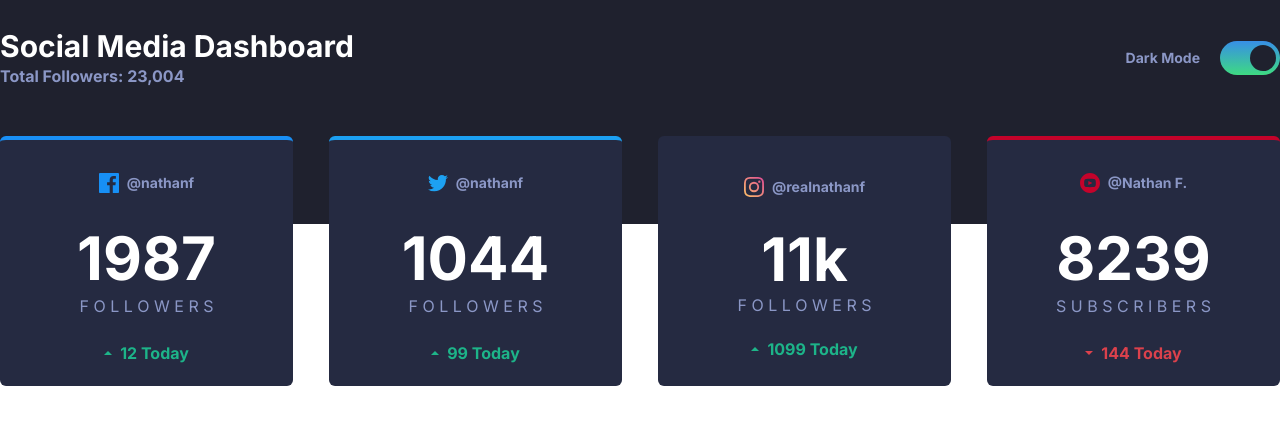
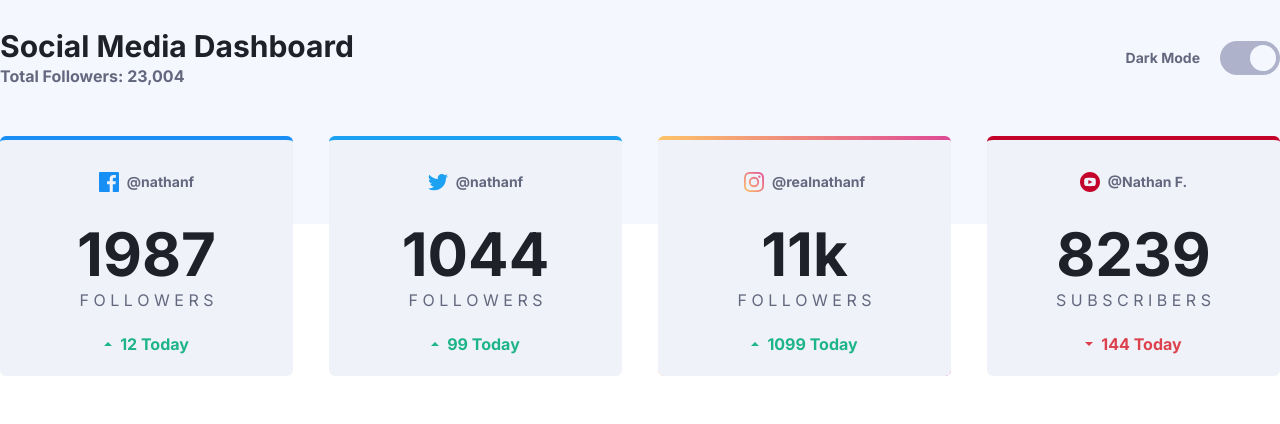
Before and after one commit to payman-hoseini/socialmedia-dashboard, a Next.js app: page / in a window 1280 px wide. Shown: the top 424 px of the page. Built offline with nearby package versions, Linux system fonts and the light colour scheme.

Commit message:
solve problem with insta card border

```diff
--- a/src/app/globals.css
+++ b/src/app/globals.css
@@ -106,9 +106,9 @@
     border-radius: 50%;
   }
 
-  .borderInstagram {
-    border-image: linear-gradient(to right ,hsl(37, 97%, 70%) , hsl(329, 70%, 58%));
+  /* .borderInstagram {
+    border-image: linear-gradient(to right ,hsl(37, 97%, 70%) , hsl(329, 70%, 58%)) 1;
     border-top: 4px;
     border-style: solid;
-    padding: 5px
-  }
+    border-radius: 0.375rem;
+  } */
--- a/src/app/page.tsx
+++ b/src/app/page.tsx
@@ -2,7 +2,7 @@
 export default function Home() {
   return (
     <>
-    <div className="dark h-[28vh]">
+    <div className="light h-[28vh]">
         <div className="max-w-[1440px] mx-auto relative">
             <div className="flex justify-between items-center py-7 ">
               <div>
@@ -46,7 +46,8 @@ export default function Home() {
                   <p>99 Today</p>
                 </div>
               </div>
-              <div className="grid place-items-center bg-card borderInstagram rounded-md">
+              <div className="bg-gradient-to-r from-Instagram_1 to-Instagram_2 rounded-md pt-[3.5px]">
+                <div className="grid place-items-center bg-card rounded-b-md rounded-t-sm h-full w-full">
                   <div className="flex items-center space-x-2 my-8">
                     <svg xmlns="http://www.w3.org/2000/svg" width="20" height="20"><defs><linearGradient id="a" x1="100%" x2="0%" y1="0%" y2="100%"><stop offset="0%" stop-color="#DF4896"/><stop offset="50.913%" stop-color="#EE877E"/><stop offset="100%" stop-color="#FDC366"/></linearGradient></defs><path fill="url(#a)" d="M10 1.802c2.67 0 2.987.01 4.042.059 2.71.123 3.975 1.409 4.099 4.099.048 1.054.057 1.37.057 4.04 0 2.672-.01 2.988-.057 4.042-.124 2.687-1.387 3.975-4.1 4.099-1.054.048-1.37.058-4.041.058-2.67 0-2.987-.01-4.04-.058-2.717-.124-3.977-1.416-4.1-4.1-.048-1.054-.058-1.37-.058-4.041 0-2.67.01-2.986.058-4.04.124-2.69 1.387-3.977 4.1-4.1 1.054-.048 1.37-.058 4.04-.058zM10 0C7.284 0 6.944.012 5.878.06 2.246.227.228 2.242.06 5.877.01 6.944 0 7.284 0 10s.012 3.057.06 4.123c.167 3.632 2.182 5.65 5.817 5.817 1.067.048 1.407.06 4.123.06s3.057-.012 4.123-.06c3.629-.167 5.652-2.182 5.816-5.817.05-1.066.061-1.407.061-4.123s-.012-3.056-.06-4.122C19.777 2.249 17.76.228 14.124.06 13.057.01 12.716 0 10 0zm0 4.865a5.135 5.135 0 100 10.27 5.135 5.135 0 000-10.27zm0 8.468a3.333 3.333 0 110-6.666 3.333 3.333 0 010 6.666zm5.338-9.87a1.2 1.2 0 100 2.4 1.2 1.2 0 000-2.4z"/></svg>
                     <p className="text-sm text-text font-bold">@realnathanf</p>
@@ -58,6 +59,7 @@ export default function Home() {
                       <svg xmlns="http://www.w3.org/2000/svg" width="8" height="4"><path fill="#1EB589" fill-rule="evenodd" d="M0 4l4-4 4 4z"/></svg>
                     </div>
                     <p>1099 Today</p>
+                  </div>
                 </div>
               </div>
               <div className="grid place-items-center bg-card border-t-YouTube border-t-4 rounded-md">
```
Lines whose indentation alone changed are shown as unchanged.
